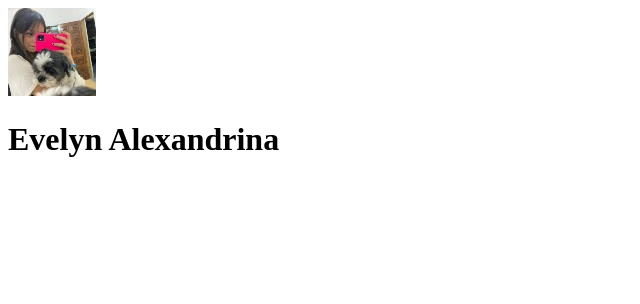
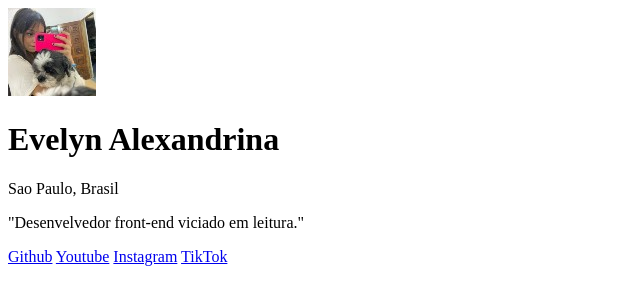
Before and after one commit to EvelynAlexandrina12TC/MEUS-LINKS, a plain HTML site: page index.html in a window 1280 px wide. Shown: the whole page, without its empty margins (0-640 px from the left). Drawn offline with Linux system fonts and the light colour scheme.

Commit message:
termino do desenvolvimento do HTML

```diff
--- a/index.html
+++ b/index.html
@@ -9,6 +9,15 @@
    <div>
     <img src="./pdp prç 14.03(1).jpg" alt="imagem do criador da pagina de links, evelyn">
 <h1>Evelyn Alexandrina</h1>
+<p>Sao Paulo, Brasil</p>
+
+<p>"Desenvelvedor front-end viciado em leitura."</p>
+
+<a href="https://github.com/EvelynAlexandrina12TC">Github</a>
+<a href="www.youtube.com/@mmshrekx">Youtube</a>
+<a href="https://www.instagram.com/papaishrek">Instagram</a>
+<a href="https://www.tiktok.com/@minholindonhoksks">TikTok</a>
+<a href="https://www.roblox.com/@COOGUMELO"></a>
    </div>
 </body>
 </html>
```
